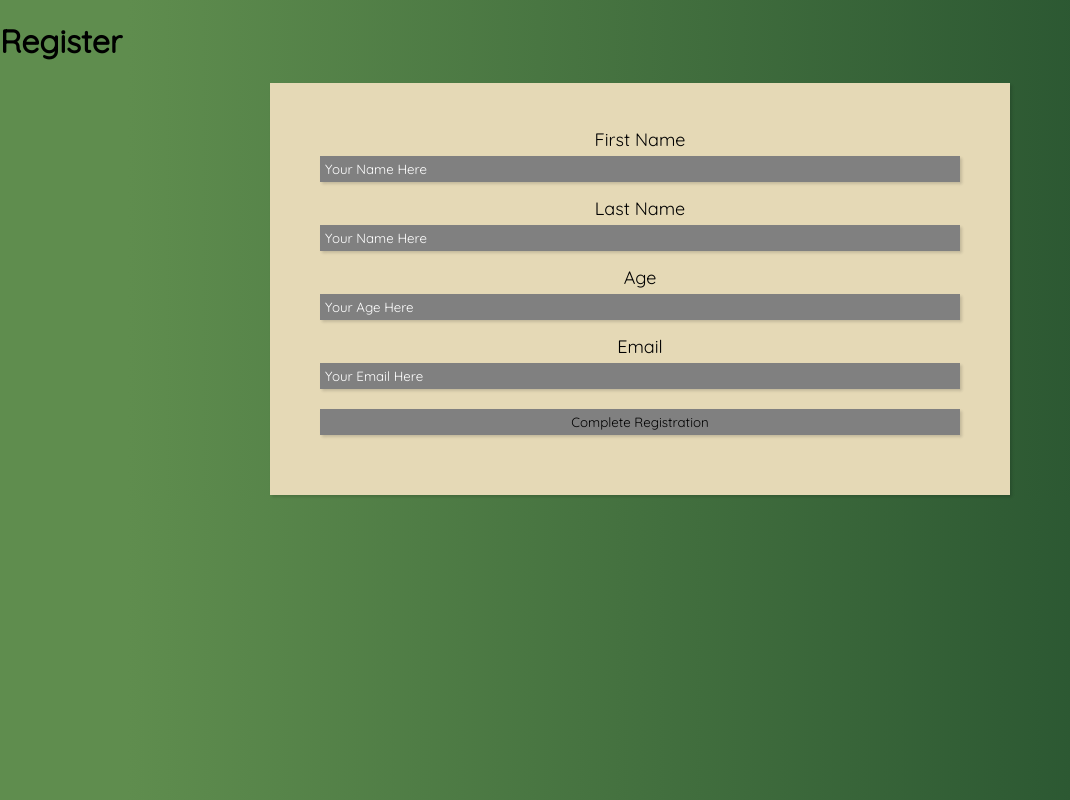
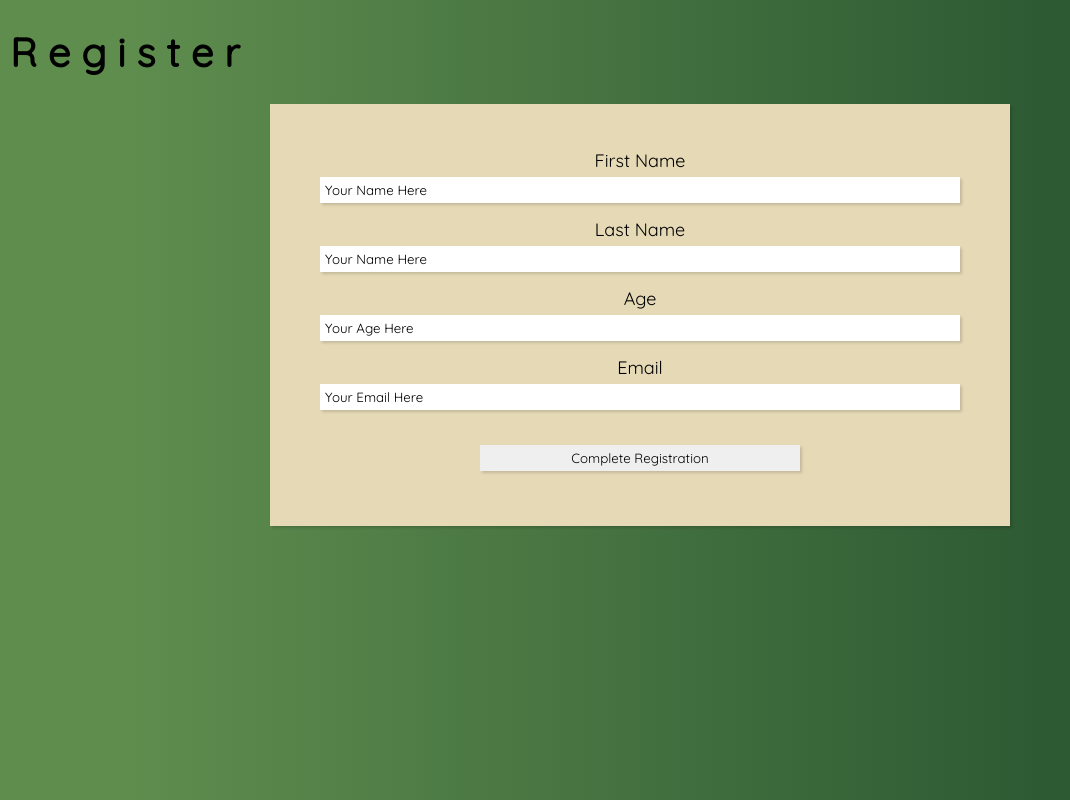
Before and after one commit to DayoTitiloye-code/Fullstack-Login-Page, a plain HTML site: page client/index.html in a window 1280 px wide. Shown: the whole page, without its empty margins (0-1070 px from the left). Drawn offline with Linux system fonts and the light colour scheme.

Commit message:
Finished form styling

```diff
--- a/client/index.html
+++ b/client/index.html
@@ -8,7 +8,7 @@
     <title>Welcome</title>
 </head>
 <body>
-    <h1>Register</h1>
+    <h1>R e g i s t e r</h1>
     <form action="">
         <label for="fname">First Name</label>
         <input type="text" placeholder="Your Name Here" id="fname" >
--- a/client/styles/style.css
+++ b/client/styles/style.css
@@ -6,6 +6,11 @@ body{
     background: rgb(95, 141, 78);
     background: linear-gradient(90deg, rgba(95, 141, 78, 1) 10%, rgba(40, 84, 48, 1) 90%);
     font-family: 'Quicksand', sans-serif;
+}
+
+h1{
+    margin-left: 10px;
+    font-size: 40px;
 }
 
 form{
@@ -25,13 +30,13 @@ form input{
     padding: 5px;
     /* border-radius: 20px; */
     border: none;
-    background-color: grey;
+    /* background-color: grey; */
     box-shadow: rgba(0, 0, 0, 0.15) 1.95px 1.95px 2.6px;
     font-family: 'Quicksand', sans-serif;
 }
 
 form input::placeholder{
-    color: white;
+    color: black;
     font-family: 'Quicksand', sans-serif;
 }
 
@@ -43,3 +48,17 @@ form label{
     text-align: center;
     font-size: 18px;
 }
+
+#btn{
+    width: 50%;
+    margin: 20px auto 10px auto;
+}
+
+#btn:hover{
+    cursor: pointer;
+    background: rgb(95, 141, 78);
+    background: linear-gradient(90deg, rgba(95, 141, 78, 1) 10%, rgba(40, 84, 48, 1) 90%);
+    color: white;
+    transition: 0.5s;
+
+}
```
